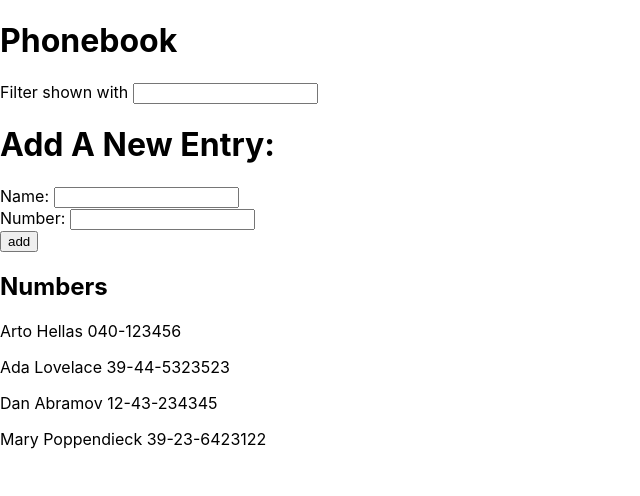
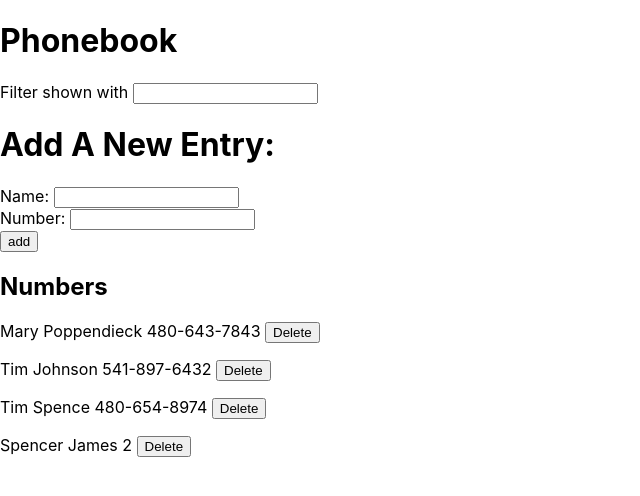
Before and after one commit to timcode55/fullstack-typescript, a React (Create React App) app in the folder phonebook/: page / in a window 1280 px wide. Shown: the top 496 px of the page, without its empty margins (0-640 px from the left). Built offline with nearby package versions, Linux system fonts and the light colour scheme; data requests are answered from the project's data file.

Commit message:
Add update number functionality

```diff
--- a/phonebook/db.json
+++ b/phonebook/db.json
@@ -1,24 +1,24 @@
 {
-  "persons":[
+  "persons": [
     {
-      "name": "Arto Hellas",
-      "number": "040-123456",
-      "id": 1
+      "name": "Mary Poppendieck",
+      "number": "480-643-7843",
+      "id": 4
     },
     {
-      "name": "Ada Lovelace",
-      "number": "39-44-5323523",
-      "id": 2
+      "name": "Tim Johnson",
+      "number": "541-897-6432",
+      "id": 5
     },
     {
-      "name": "Dan Abramov",
-      "number": "12-43-234345",
-      "id": 3
+      "name": "Tim Spence",
+      "number": "480-654-8974",
+      "id": 6
     },
     {
-      "name": "Mary Poppendieck",
-      "number": "39-23-6423122",
-      "id": 4
+      "name": "Spencer James",
+      "number": "2",
+      "id": 7
     }
   ]
 }
--- a/phonebook/src/App.js
+++ b/phonebook/src/App.js
@@ -3,6 +3,8 @@ import PersonForm from './PersonForm';
 import Search from './Search';
 import Persons from './Persons';
 import axios from 'axios';
+
+import memberService from './services/members';
 
 const App = () => {
 	const [ persons, setPersons ] = useState([]);
@@ -24,8 +26,21 @@ const App = () => {
 		});
 
 		if (namesArray.includes(newName)) {
-			alert(`${newName} is already added to the phonebook`);
+			alert(`${newName} is already added to the phonebook, replace the old number with a new one?`);
+			const findId = async () => {
+				const result = await axios
+					.get(`http://localhost:3001/persons`)
+					.then((response) => response.data.filter((item) => item.name === newName));
+				memberService.updatePerson(result[0].id, { name: newName, number: newNumber });
+				for (let item of persons) {
+					if (item.name === newName) {
+						// setPersons([ ...persons, {item.number = newNumber});
+					}
+				}
+			};
+			findId();
 		} else {
+			memberService.createPerson({ name: newName, number: newNumber });
 			setPersons([ ...persons, { name: newName, number: newNumber } ]);
 		}
 		setNewName('');
@@ -44,8 +59,10 @@ const App = () => {
 		setFilterName(e.target.value.toLowerCase());
 	};
 
-	// const namesToShow = persons.filter((item) => item.name.includes(filterName));
-
+	const handleDeleteRender = (id) => {
+		setPersons([ ...persons.filter((item) => item.id !== id) ]);
+	};
+	console.log(persons, 'PERSONS');
 	return (
 		<div>
 			<h1>Phonebook</h1>
@@ -59,7 +76,7 @@ const App = () => {
 				handleSubmit={handleSubmit}
 			/>
 			<h2>Numbers</h2>
-			<Persons filterName={filterName} persons={persons} />
+			<Persons filterName={filterName} persons={persons} handleDeleteRender={handleDeleteRender} />
 		</div>
 	);
 };
--- a/phonebook/src/Persons.js
+++ b/phonebook/src/Persons.js
@@ -1,14 +1,33 @@
 import React from 'react';
+import memberServices from './services/members';
+import axios from 'axios';
 
-const Persons = ({ persons, filterName }) => {
+const Persons = ({ persons, filterName, handleDeleteRender }) => {
 	const namesToShow = persons.filter((item) => item.name.toLowerCase().includes(filterName));
+	// const nameToDelete = persons.filter((name) => (name.id = id));
+
+	const handleDelete = async (name) => {
+		const result = await axios
+			.get(`http://localhost:3001/persons`)
+			.then((response) => response.data.filter((item) => item.name === name))
+			.then((del) => del[0].id);
+		memberServices.deletePerson(result);
+	};
 
 	return (
 		<div>
-			{namesToShow.map((item) => {
+			{namesToShow.map((item, i) => {
 				return (
 					<p key={item.name}>
-						{item.name} {item.number}
+						{item.name} {item.number}{' '}
+						<button
+							onClick={() => {
+								handleDelete(item.name);
+								handleDeleteRender(item.id);
+							}}
+						>
+							Delete
+						</button>
 					</p>
 				);
 			})}
--- /dev/null
+++ b/phonebook/src/services/members.js
@@ -0,0 +1,25 @@
+import axios from 'axios';
+const baseUrl = 'http://localhost:3001/persons';
+
+const getAllPersons = () => {
+	return axios.get(baseUrl).then((response) => response.data);
+};
+
+const createPerson = (newObject) => {
+	axios.post(baseUrl, newObject).then((response) => response.data);
+};
+
+const updatePerson = (id, newObject) => {
+	axios.put(`${baseUrl}/${id}`, newObject).then((response) => response.data);
+};
+
+const deletePerson = (id) => {
+	axios.delete(`${baseUrl}/${id}`).then((response) => response.data);
+};
+
+export default {
+	getAllPersons,
+	createPerson,
+	updatePerson,
+	deletePerson
+};
```
